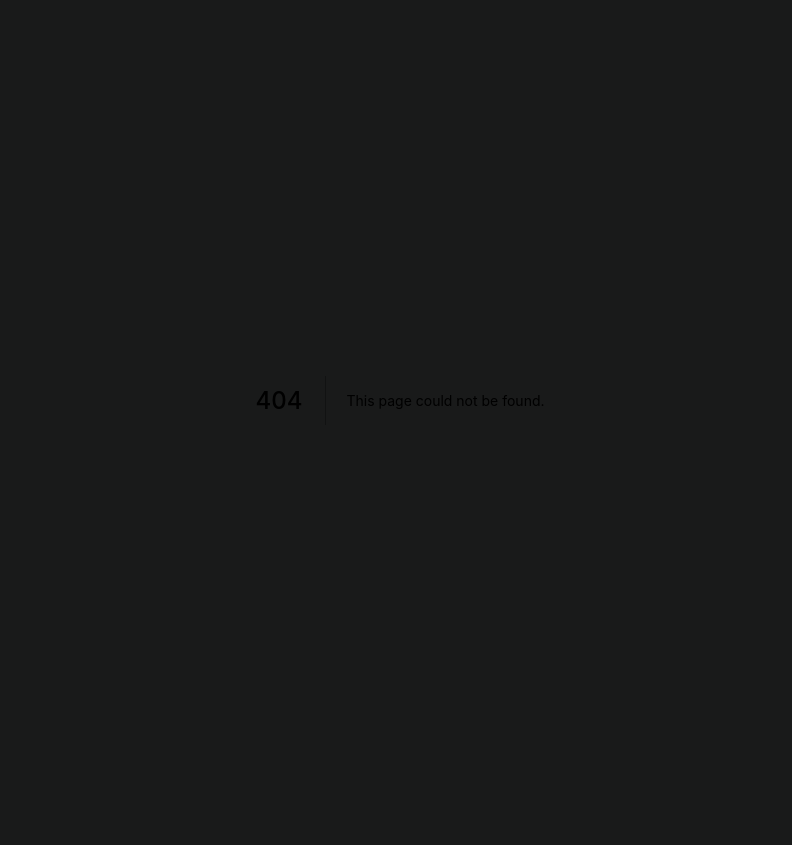
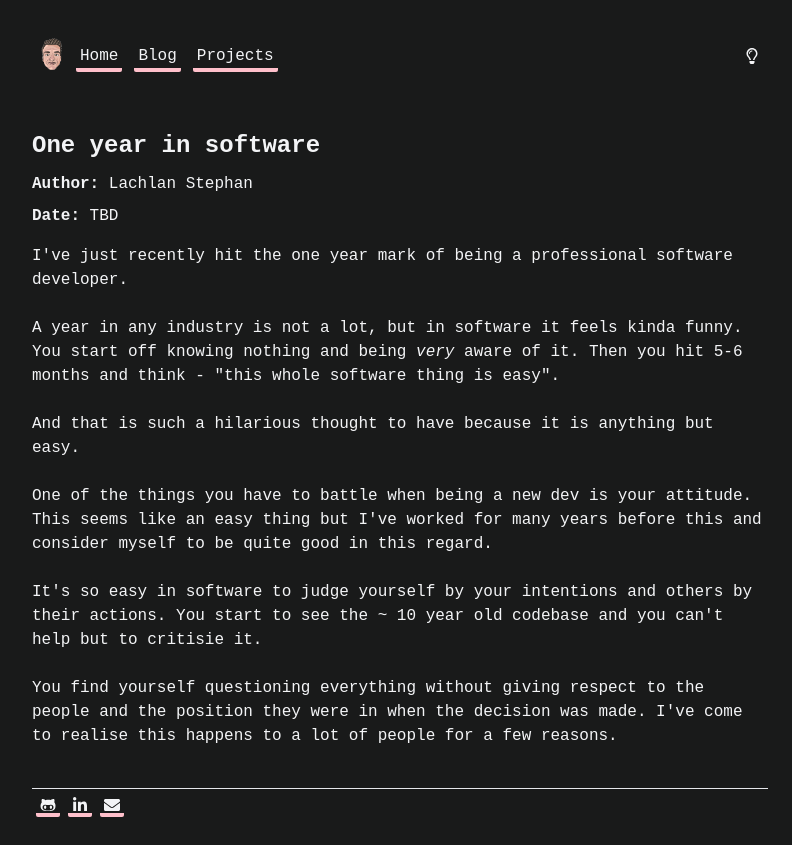
Before and after one commit to LachlanStephan/mysite, a Next.js app: page /blogs/one-year-in-software in a window 1280 px wide. Before the commit this address had no page. Shown: the whole page, without its empty margins (240-1032 px from the left). Before the commit the page ends 800 px from the top, so only its background shows below. Built offline with nearby package versions, Linux system fonts and the light colour scheme.

Commit message:
started on new blog - more to be done

```diff
--- a/components/blog/blogHeader.tsx
+++ b/components/blog/blogHeader.tsx
@@ -15,15 +15,15 @@ export const BlogHeader: FC<Props> = (Props) => {
         <title>{Props.headMeta} - Lachlan Stephan</title>
       </Head>
       <header className="my-4">
+        <h1>{Props.title}</h1>
+        <p className="my-2">
+          <strong>Author: </strong>
+          {Props.author}
+        </p>
         <p className="my-2">
           <strong>Date: </strong>
           {Props.date}
         </p>
-        <p className="my-2">
-          <strong>Author: </strong>
-          {Props.author}
-        </p>
-        <h1>{Props.title}</h1>
       </header>
     </>
   );
--- a/components/projects/projectStuff.tsx
+++ b/components/projects/projectStuff.tsx
@@ -50,6 +50,7 @@ export const ProjStuff: FC = () => {
 		setLoading(false);
 	};
 
+  // add loader for showing read me -
 	const showInfoModal = async (data: any) => {
 		setInfoData(await data);
 		setShowInfo(true);
--- /dev/null
+++ b/pages/blogs/one-year-in-software.mdx
@@ -0,0 +1,35 @@
+import Layout from "../../components/layout.js";
+import { Footer }  from "../../components/blog/footer";
+import { BlogHeader }  from "../../components/blog/blogHeader";
+
+<Layout>
+<BlogHeader
+  title="One year in software"
+  date="TBD"
+  author="Lachlan Stephan"
+  headMeta="One year in software"
+/>
+
+I've just recently hit the one year mark of being a professional software developer.
+
+<br />
+
+A year in any industry is not a lot, but in software it feels kinda funny. You start off knowing nothing and being *very* aware of it. Then you hit 5-6 months and think - "this whole software thing is easy".
+
+<br />
+
+And that is such a hilarious thought to have because it is anything but easy.
+
+<br />
+
+One of the things you have to battle when being a new dev is your attitude. This seems like an easy thing but I've worked for many years before this and consider myself to be quite good in this regard.
+
+<br />
+
+It's so easy in software to judge yourself by your intentions and others by their actions. You start to see the ~ 10 year old codebase and you can't help but to critisie it.
+
+<br />
+
+You find yourself questioning everything without giving respect to the people and the position they were in when the decision was made. I've come to realise this happens to a lot of people for a few reasons.
+
+</Layout>
```
